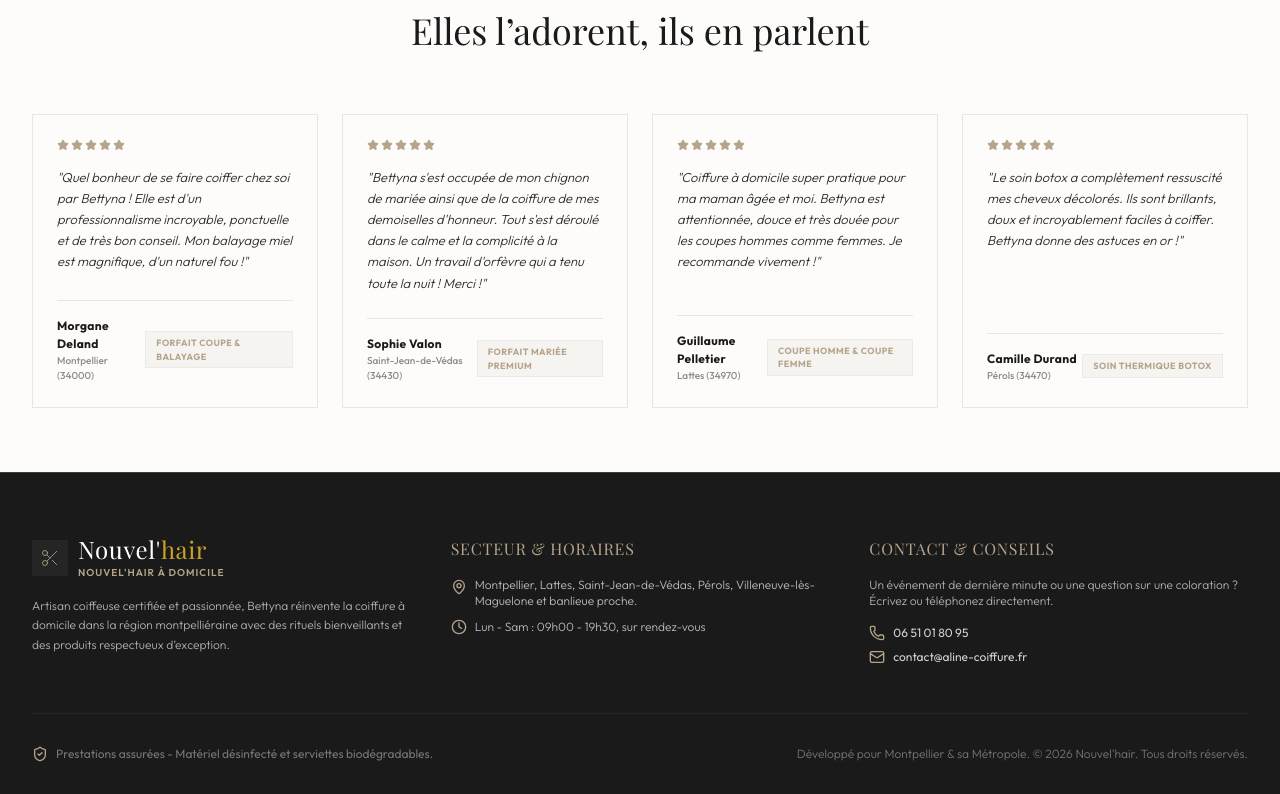
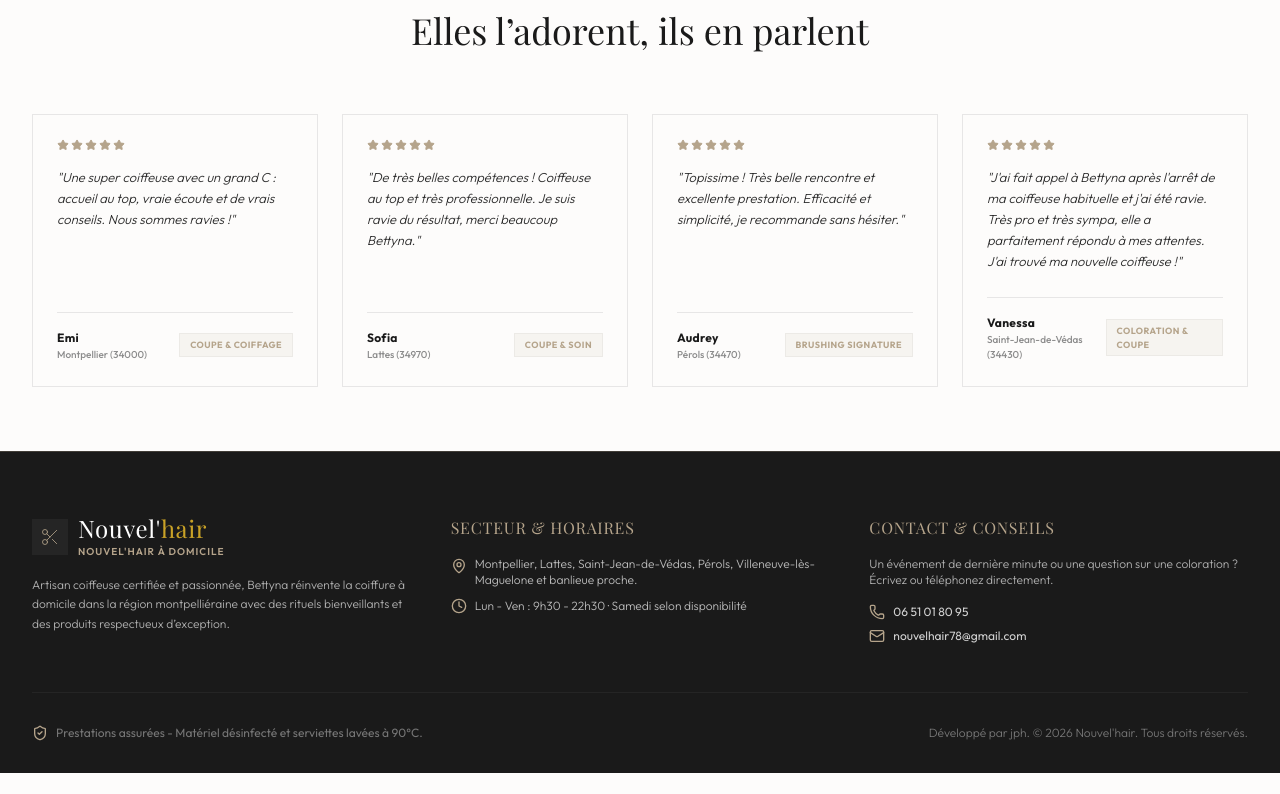
Before and after one commit to jphslashroot-dev/newhair, a React (Vite) app: page / in a window 1280 px wide. Shown: the part 1518-2312 px from the top of the page. After the commit the page ends 2291 px from the top, so only its background shows below. Built offline with nearby package versions, Linux system fonts and the light colour scheme; a web font is replaced by a local one.

Commit message:
Update contact (email/hours/towels), real reviews, dev credit; devis & header CTA to WhatsApp

```diff
--- a/src/App.tsx
+++ b/src/App.tsx
@@ -93,7 +93,7 @@ export default function App() {
       {/* Top Banner Message with Editorial aesthetic */}
       <div className="w-full bg-editorial-charcoal text-editorial-light text-center py-2.5 px-4 text-[10px] tracking-[0.2em] font-bold uppercase flex items-center justify-center gap-2 border-b border-editorial-dark/10">
         <Sparkles className="w-3.5 h-3.5 text-editorial-accent animate-pulse" />
-        <span>Bettyna se déplace à domicile à Montpellier, Lattes & Pérols — <strong className="text-editorial-accent underline decoration-1">Déplacement gratuit</strong></span>
+        <span>Bettyna se déplace à domicile à Montpellier, Lattes & Pérols</span>
       </div>
 
       <Navbar
@@ -202,13 +202,15 @@ export default function App() {
                     </p>
 
                     <div className="flex flex-wrap items-center justify-center lg:justify-start gap-4 pt-4">
-                      <button
+                      <a
                         id="hero-go-book-btn"
-                        onClick={handleScrollToBooking}
+                        href="https://wa.me/33651018095?text=Bonjour%2C%20je%20souhaite%20avoir%20des%20informations."
+                        target="_blank"
+                        rel="noopener noreferrer"
                         className="px-10 py-5 bg-editorial-charcoal hover:bg-editorial-accent text-white text-[11px] uppercase tracking-[0.2em] font-bold transition-all duration-300 shadow-sm cursor-pointer"
                       >
                         Créer mon devis à domicile
-                      </button>
+                      </a>
                     </div>
 
                     {/* Quality Badges */}
--- a/src/components/Footer.tsx
+++ b/src/components/Footer.tsx
@@ -37,7 +37,7 @@ export default function Footer() {
               </li>
               <li className="flex items-center gap-2">
                 <Clock className="w-4 h-4 text-editorial-accent flex-shrink-0" />
-                <span>Lun - Sam : 09h00 - 19h30, sur rendez-vous</span>
+                <span>Lun - Ven : 9h30 - 22h30 · Samedi selon disponibilité</span>
               </li>
             </ul>
           </div>
@@ -51,9 +51,9 @@ export default function Footer() {
                 <Phone className="w-4 h-4 text-editorial-accent" />
                 <span>06 51 01 80 95</span>
               </a>
-              <a href="mailto:aline.elegance@example.com" className="flex items-center gap-2 text-white/80 hover:text-editorial-accent transition-colors">
+              <a href="mailto:nouvelhair78@gmail.com" className="flex items-center gap-2 text-white/80 hover:text-editorial-accent transition-colors">
                 <Mail className="w-4 h-4 text-editorial-accent" />
-                <span>contact@aline-coiffure.fr</span>
+                <span>nouvelhair78@gmail.com</span>
               </a>
             </div>
           </div>
@@ -64,11 +64,11 @@ export default function Footer() {
         <div className="pt-8 flex flex-wrap gap-4 justify-between items-center text-xs text-white/40">
           <div className="flex items-center gap-2">
             <ShieldCheck className="w-4 h-4 text-editorial-accent" />
-            <span>Prestations assurées - Matériel désinfecté et serviettes biodégradables.</span>
+            <span>Prestations assurées - Matériel désinfecté et serviettes lavées à 90°C.</span>
           </div>
 
           <p className="flex items-center gap-1.5 font-light">
-            Développé pour Montpellier & sa Métropole. © {new Date().getFullYear()} Nouvel'hair. Tous droits réservés.
+            Développé par jph. © {new Date().getFullYear()} Nouvel'hair. Tous droits réservés.
           </p>
         </div>
       </div>
--- a/src/data.ts
+++ b/src/data.ts
@@ -104,36 +104,36 @@ export const HAIR_SERVICES: HairService[] = [
 
 export const REVIEWS = [
   {
-    name: "Morgane Deland",
+    name: "Emi",
     city: "Montpellier (34000)",
-    date: "Il y a 3 jours",
+    date: "Il y a 2 jours",
     rating: 5,
-    comment: "Quel bonheur de se faire coiffer chez soi par Bettyna ! Elle est d'un professionnalisme incroyable, ponctuelle et de très bon conseil. Mon balayage miel est magnifique, d'un naturel fou !",
-    services: "Forfait Coupe & Balayage"
+    comment: "Une super coiffeuse avec un grand C : accueil au top, vraie écoute et de vrais conseils. Nous sommes ravies !",
+    services: "Coupe & Coiffage"
   },
   {
-    name: "Sophie Valon",
-    city: "Saint-Jean-de-Védas (34430)",
-    date: "Il y a 1 semaine",
+    name: "Sofia",
+    city: "Lattes (34970)",
+    date: "Il y a 4 jours",
     rating: 5,
-    comment: "Bettyna s'est occupée de mon chignon de mariée ainsi que de la coiffure de mes demoiselles d'honneur. Tout s'est déroulé dans le calme et la complicité à la maison. Un travail d'orfèvre qui a tenu toute la nuit ! Merci !",
-    services: "Forfait Mariée Premium"
+    comment: "De très belles compétences ! Coiffeuse au top et très professionnelle. Je suis ravie du résultat, merci beaucoup Bettyna.",
+    services: "Coupe & Soin"
   },
   {
-    name: "Guillaume Pelletier",
-    city: "Lattes (34970)",
-    date: "Il y a 2 semaines",
+    name: "Audrey",
+    city: "Pérols (34470)",
+    date: "Il y a 1 mois",
     rating: 5,
-    comment: "Coiffure à domicile super pratique pour ma maman âgée et moi. Bettyna est attentionnée, douce et très douée pour les coupes hommes comme femmes. Je recommande vivement !",
-    services: "Coupe Homme & Coupe Femme"
+    comment: "Topissime ! Très belle rencontre et excellente prestation. Efficacité et simplicité, je recommande sans hésiter.",
+    services: "Brushing Signature"
   },
   {
-    name: "Camille Durand",
-    city: "Pérols (34470)",
+    name: "Vanessa",
+    city: "Saint-Jean-de-Védas (34430)",
     rating: 5,
     date: "Il y a 1 mois",
-    comment: "Le soin botox a complètement ressuscité mes cheveux décolorés. Ils sont brillants, doux et incroyablement faciles à coiffer. Bettyna donne des astuces en or !",
-    services: "Soin Thermique Botox"
+    comment: "J'ai fait appel à Bettyna après l'arrêt de ma coiffeuse habituelle et j'ai été ravie. Très pro et très sympa, elle a parfaitement répondu à mes attentes. J'ai trouvé ma nouvelle coiffeuse !",
+    services: "Coloration & Coupe"
   }
 ];
 
@@ -148,7 +148,7 @@ export const HOME_HAIRDRESSER_BENEFITS = [
   },
   {
     title: "Propreté & Hygiène Rigoureuses",
-    description: "Installation propre en 3 minutes (bâche de protection pour sol, serviettes à usage unique biodégradables). Bettyna nettoie méticuleusement après sa prestation : aucun cheveu n'est laissé derrière."
+    description: "Installation propre en 3 minutes (bâche de protection pour sol, serviettes lavées à 90°C). Bettyna nettoie méticuleusement après sa prestation : aucun cheveu n'est laissé derrière."
   },
   {
     title: "Horaires Flexibles Adaptés",
```
